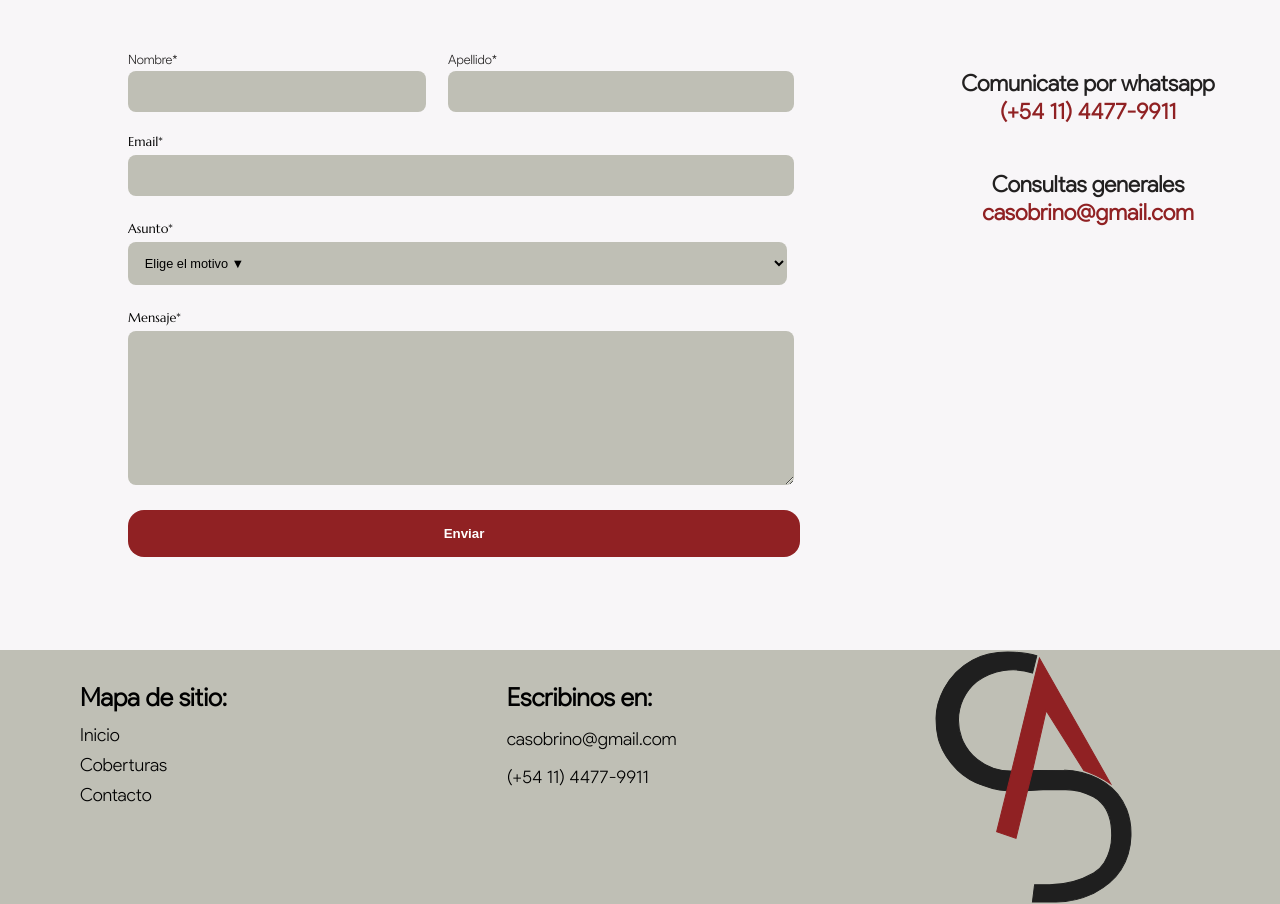
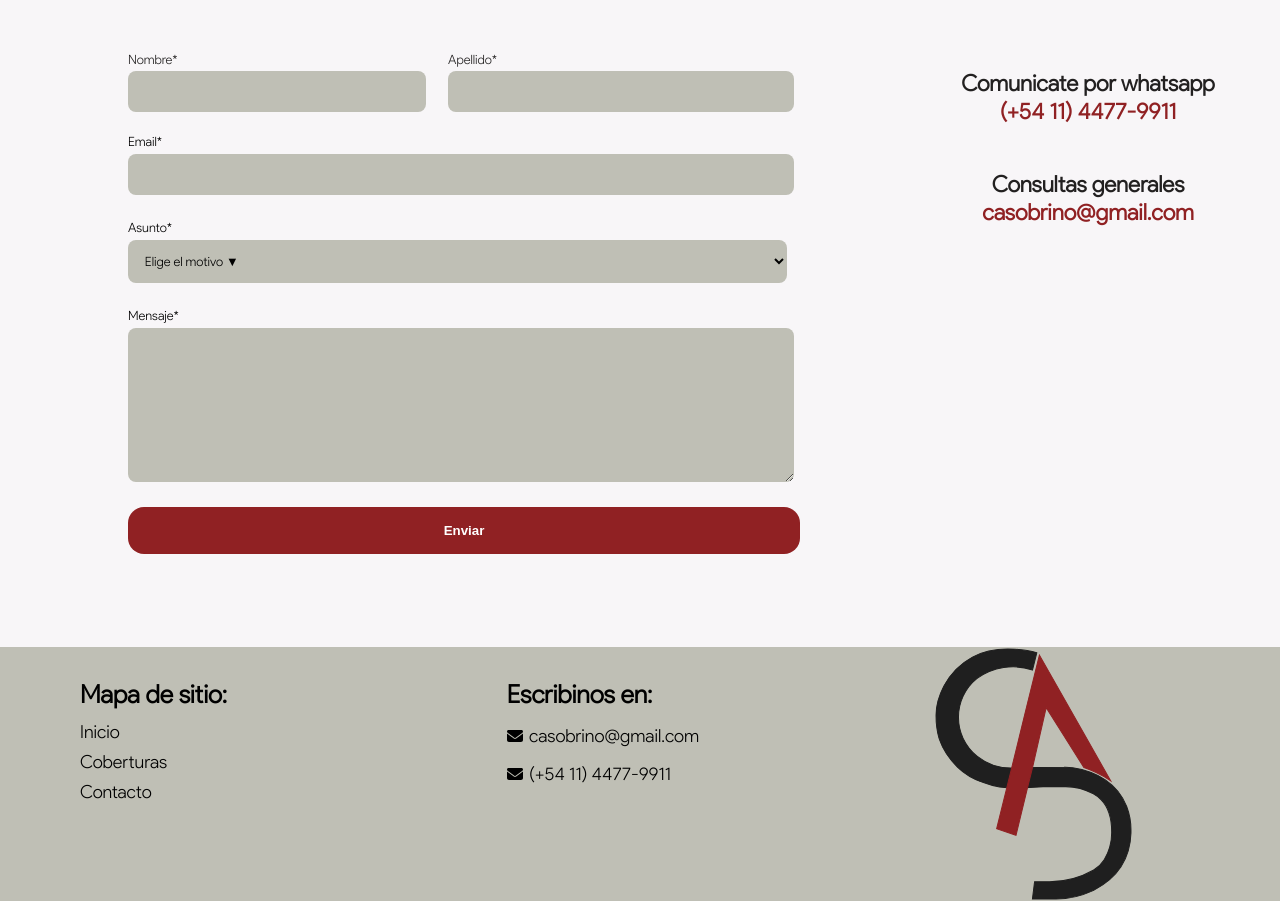
Before and after one commit to diaslucia/cas, a React (Create React App) app: page /contacto in a window 1280 px wide. Shown: the part 280-1184 px from the top of the page. Built offline with nearby package versions, Linux system fonts and the light colour scheme.

Commit message:
Update footer and contact page

```diff
--- a/package.json
+++ b/package.json
@@ -12,6 +12,7 @@
     "@testing-library/react": "^13.1.1",
     "@testing-library/user-event": "^13.5.0",
     "axios": "^0.27.2",
+    "font-awesome": "^4.7.0",
     "framer-motion": "^6.3.3",
     "react": "^18.0.0",
     "react-dom": "^18.0.0",
--- a/src/sections/contacto/contacto.js
+++ b/src/sections/contacto/contacto.js
@@ -1,4 +1,6 @@
 import React, { useState } from "react";
+import { FontAwesomeIcon } from '@fortawesome/react-fontawesome'
+import { faCircleExclamation } from "@fortawesome/free-solid-svg-icons";
 import { useForm } from "react-hook-form";
 import axios from "axios";
 import "./contacto.scss";
@@ -33,9 +35,9 @@ const Contacto = () => {
             <div className="principal">
               <label>
                 <div>
-                  Nombre*
+                  <span style={{marginRight: "0.2rem"}}>Nombre*</span>
                   {errors.Nombre?.type === "required" && (
-                    <p className="required">Requerido</p>
+                    <FontAwesomeIcon className="iconHamb" icon={faCircleExclamation} style={{color: "D93C40"}}/>
                   )}
                 </div>
                 <input
@@ -49,9 +51,9 @@ const Contacto = () => {
               </label>
               <label>
               <div>
-                Apellido*
+                <span style={{marginRight: "0.2rem"}}>Apellido*</span>
                 {errors.Apellido?.type === "required" && (
-                    <p className="required">Requerido</p>
+                    <FontAwesomeIcon className="iconHamb" icon={faCircleExclamation} style={{color: "D93C40"}}/>
                     )}
                     </div>
                 <input
@@ -65,9 +67,9 @@ const Contacto = () => {
             </div>
             <label>
             <div>
-              Email*
+              <span style={{marginRight: "0.2rem"}}>Email*</span>
               {errors.Email?.type === "required" && (
-                  <p className="required">Requerido</p>
+                  <FontAwesomeIcon className="iconHamb" icon={faCircleExclamation} style={{color: "D93C40"}}/>
                   )}
                 </div>
               <input
@@ -77,9 +79,9 @@ const Contacto = () => {
             </label>
             <label>
             <div>
-              Asunto*
+              <span style={{marginRight: "0.2rem"}}>Asunto*</span>
               {errors.Asunto?.type === "required" && (
-                  <p className="required">Requerido</p>
+                  <FontAwesomeIcon className="iconHamb" icon={faCircleExclamation} style={{color: "D93C40"}}/>
                   )}
                   </div>
               <select
@@ -100,9 +102,9 @@ const Contacto = () => {
             </label>
             <label>
             <div>
-              Mensaje*
+              <span style={{marginRight: "0.2rem"}}>Mensaje*</span>
               {errors.Mensaje?.type === "required" && (
-                  <p className="required">Requerido</p>
+                  <FontAwesomeIcon className="iconHamb" icon={faCircleExclamation} style={{color: "D93C40"}}/>
                   )}
                   </div>
               <textarea
--- a/src/sections/contacto/contacto.scss
+++ b/src/sections/contacto/contacto.scss
@@ -83,6 +83,7 @@
                     font-weight: 300;
                     font-size: 0.8rem;
                     margin: 0.8rem 0rem;
+                    font-family: "Light", sans-serif;
                     div{
                         display: flex;
                         flex-direction: row;
@@ -103,9 +104,14 @@
                         font-weight: 600;
                         animation: all 1s linear;
                         cursor: pointer;
+                        box-shadow: 2px 10px 15px #000000 25%;
+                        transition: all 0.1s ease-in-out;
                         &:active{
                             transform: scale(.95);
                             transition: all 0.15s ease-in-out;
+                        }
+                        &:hover{
+                            background-color: $hover;
                         }
                     }
                 }
--- a/src/sections/inicio/components/retiro/retiro.js
+++ b/src/sections/inicio/components/retiro/retiro.js
@@ -3,8 +3,8 @@ import "./retiro.scss";
 
 /* Img */
 import plazoFijo from "../../../../assets/Plazo fijo.svg";
-import dolar from "../../../../assets/Dolar.svg";
-import ladrillo from "../../../../assets/Ladrillo.svg"
+import dolar from "../../../../assets/dolar.svg";
+import ladrillo from "../../../../assets/ladrillo.svg"
 
 /* Components */
 import Button from "../../../../shared/button/button";
--- a/src/shared/footer/Footer.js
+++ b/src/shared/footer/Footer.js
@@ -1,5 +1,8 @@
 import React from 'react'
 import { Link } from 'react-router-dom'
+import { FontAwesomeIcon } from '@fortawesome/react-fontawesome'
+import { faEnvelope } from "@fortawesome/free-solid-svg-icons";
+// import { faWhat } from "@fortawesome/free-solid-svg-icons";
 import Logo from '../../assets/Logo footer.svg'
 import './Footer.scss'
 
@@ -7,15 +10,22 @@ const Footer = () => {
   return (
     <div className='footer'>
         <div className='footer_div'>
-            <h2>Mapa de sitio:</h2>
-            <Link to="/">Inicio</Link>
-            <Link to="/coberturas">Coberturas</Link>
-            <Link to="/contacto">Contacto</Link>
+          <h2>Mapa de sitio:</h2>
+          <Link to="/">Inicio</Link>
+          <Link to="/coberturas">Coberturas</Link>
+          <Link to="/contacto">Contacto</Link>
         </div>
         <div className='footer_div'>
-            <h2>Escribinos en:</h2>
+          <h2>Escribinos en:</h2>
+          <div>
+            <FontAwesomeIcon className="fa-regular fa-envelope" icon={faEnvelope} />
             <p>casobrino@gmail.com</p>
+          </div>
+          <div>
+            <FontAwesomeIcon className="fa-regular fa-envelope" icon={faEnvelope} />
+            <FontAwesomeIcon icon="fa-brands fa-whatsapp" />
             <p>(+54 11) 4477-9911</p>
+          </div>
         </div>
         <div className='footer_div'>
             <img src={Logo} />
--- a/src/shared/footer/Footer.scss
+++ b/src/shared/footer/Footer.scss
@@ -15,6 +15,13 @@
             @include textFont(25px);
             font-weight: 800;
             margin: 2rem 0rem 0.5rem 0rem;
+        }
+        div{
+            display: flex;
+            align-items: center;
+            p{
+                margin-left: 0.4rem;
+            }
         }
         a{
             text-decoration: none;
```
Also changed, not shown: 1 other file (tests, documents, lock files or other folders).
